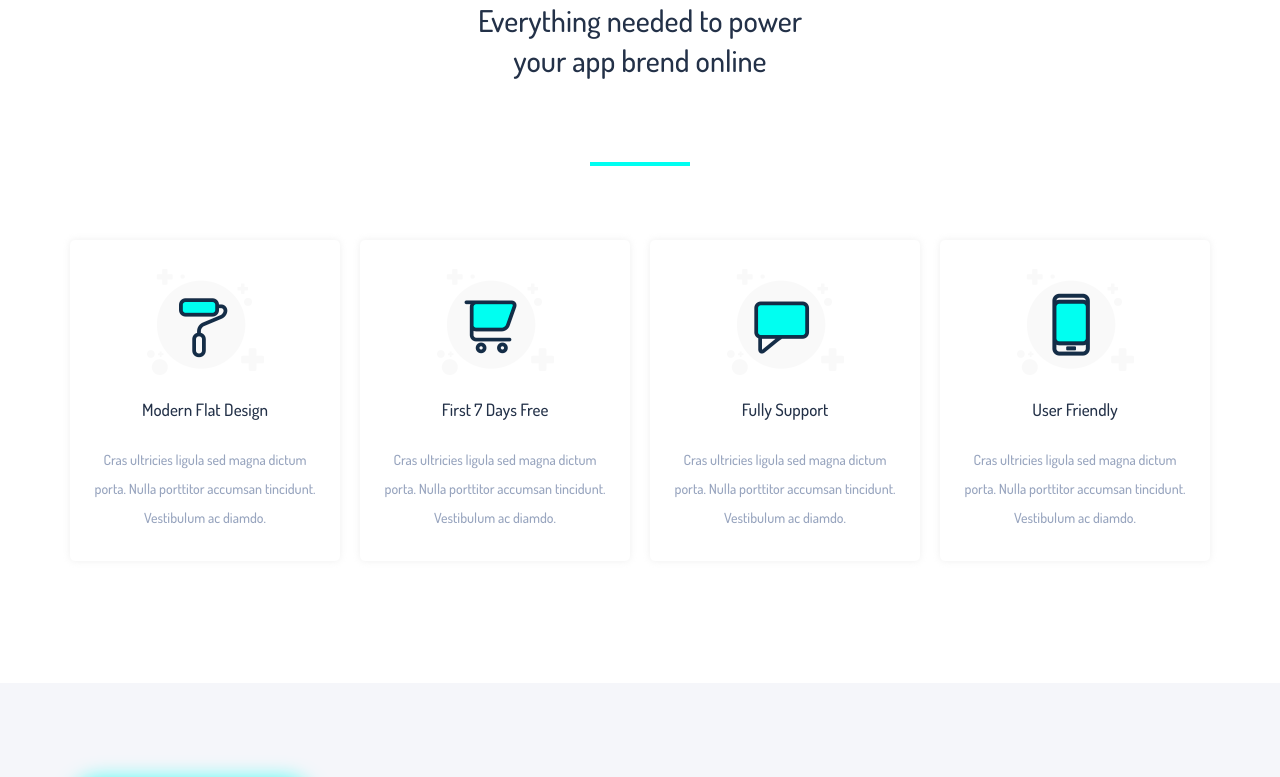
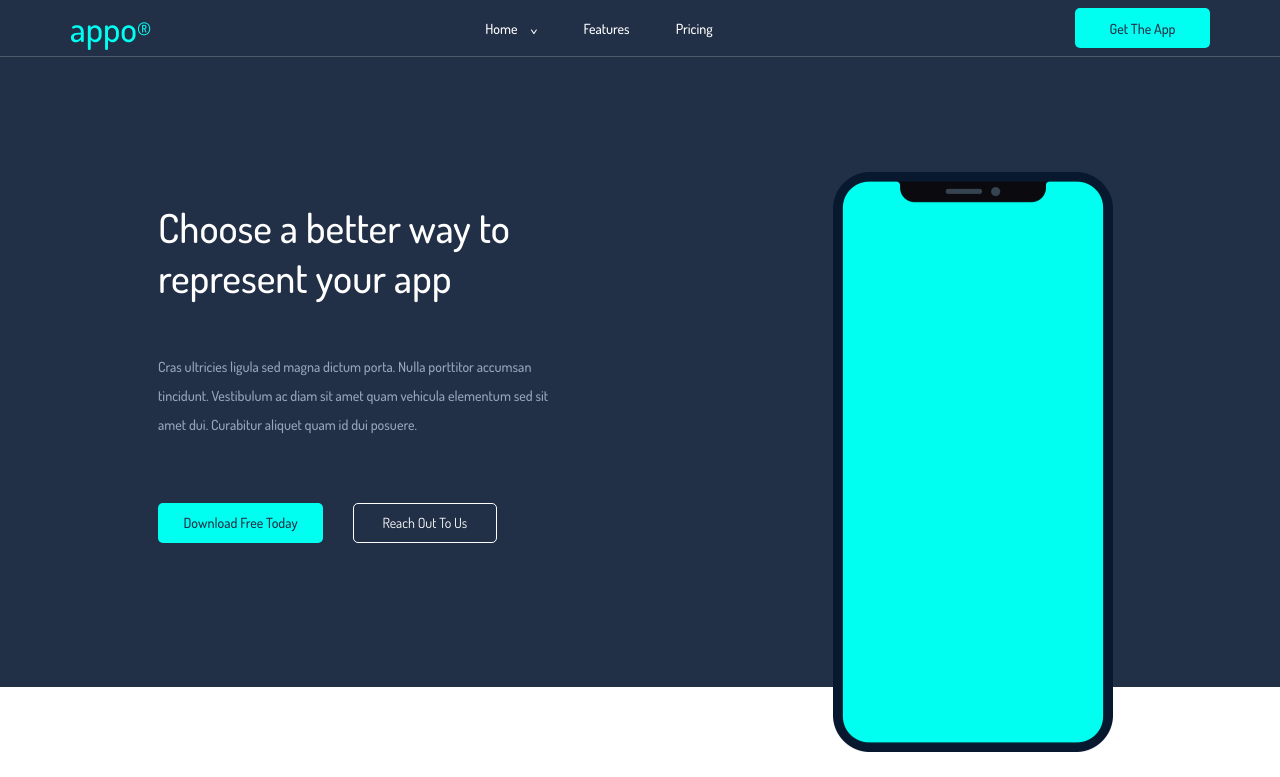
Before and after one commit to mishadanilovich/Appo, a website: page index.html in a window 1280 px wide. Shown: the top 777 px of the page. Drawn offline with nearby package versions, Linux system fonts and the light colour scheme.

Commit message:
Implemented layout of header

```diff
--- a/index.html
+++ b/index.html
@@ -12,6 +12,59 @@
   <title>Appo</title>
 </head>
 <body>
+  <header class="header">
+    <nav class="navbar navbar-expand-lg navbar-inverse bg-inverse">
+      <div class="container">
+        <a class="navbar-brand" href="#">appo<span>&#174;</span></a>
+        <div class="collapse navbar-collapse" id="navbarSupportedContent">
+          <ul class="navbar-nav justify-content-between">
+            <li class="nav-item dropdown">
+              <a class="nav-link dropdown-toggle" href="#" id="navbarDropdown" role="button" data-bs-toggle="dropdown" aria-expanded="false">
+                Home
+              </a>
+              <ul class="dropdown-menu" aria-labelledby="navbarDropdown">
+                <li><a class="dropdown-item" href="#">Action</a></li>
+                <li><a class="dropdown-item" href="#">Another action</a></li>
+                <li><hr class="dropdown-divider"></li>
+                <li><a class="dropdown-item" href="#">Something else here</a></li>
+              </ul>
+            </li>
+            <li class="nav-item">
+              <a class="nav-link" href="#">Features</a>
+            </li>
+              <li class="nav-item">
+                <a class="nav-link" href="#">Pricing</a>
+              </li>
+          </ul>
+        </div>
+        <div class="navbar-buttons d-flex align-items-center">
+        <button class="btn-main">Get The App</button>
+        <button class="navbar-burger navbar-toggler" type="button" data-bs-toggle="collapse" data-bs-target="#navbarSupportedContent" aria-controls="navbarSupportedContent" aria-expanded="false" aria-label="Toggle navigation"">
+          <span class="navbar-burger-icon"></span>
+          <span class="navbar-burger-icon"></span>
+          <span class="navbar-burger-icon"></span>
+        </button>
+      </div>
+    </nav>
+    <div class="header-content container d-flex align-items-center">
+      <div class="row align-items-center">
+        <div class="col d-flex justify-content-center">
+          <div class="header-content__about">
+            <h1>Choose a better way to<br/>represent your app</h1>
+            <p>Cras ultricies ligula sed magna dictum porta. Nulla porttitor accumsan tincidunt. Vestibulum ac diam sit amet quam vehicula elementum sed sit amet dui. Curabitur aliquet quam id dui posuere.</p>
+            <div class="header-content__buttons">
+              <button class="btn-main">Download Free Today</button>
+              <button class="btn-secondary">Reach Out To Us</button>
+            </div>
+          </div>
+        </div>
+        <div class="col d-flex justify-content-center">
+          <img src="./src/img/smartphone.png" alt="Smartphone">
+        </div>
+      </div>
+    </div>
+  </header>
+
   <section class="services">
     <div class="container">
       <h2>Everything needed to power<br/>your app brend online</h2>
--- a/src/css/main.css
+++ b/src/css/main.css
@@ -1,9 +1,11 @@
 :root {
   --main-color: #97a4be;
+  --main-color-light: #4e596c;
   --main-bg-color: #223047;
   --secondary-bg-color: #f5f6fa;
   --secondary-color: #233148;
   --color-aqua: #00fff1;
+  --color-white: #ffffff;
 }
 
 *,
@@ -80,24 +82,174 @@ h5 {
   padding: 0;
 }
 
-.btn-main {
-  background: var(--color-aqua);
+button {
   border: none;
   outline: none;
+  transition: all 0.2s ease-in-out;
+}
+
+.btn-main {
+  width: 165px;
+  height: 40px;
+  background: var(--color-aqua);
   text-transform: uppercase;
   color: var(--secondary-color);
   font-weight: 500;
   box-shadow: -1px 2px 10px #00fff2be;
-  transition: all 0.2s ease-in-out;
 }
 
 .btn-main:hover {
   transform: translate(3px, -3px);
 }
 
+.btn-secondary {
+  color: var(--color-white);
+  width: 144px;
+  height: 40px;
+  background: transparent;
+  border-radius: 5px;
+  border: 1px solid var(--color-white);
+}
+
+.btn-secondary:hover {
+  color: var(--secondary-color);
+  background: var(--color-aqua);
+  border: none;
+}
+
+/*            HEADER            */
+.header {
+  background: var(--main-bg-color);
+}
+
+.header .navbar {
+  border-bottom: 1px solid var(--main-color-light);
+  padding-bottom: 0;
+  padding-top: 0;
+}
+
+.header .navbar .navbar-brand {
+  position: relative;
+  color: var(--color-aqua);
+  font-size: 35px;
+  line-height: 46px;
+}
+
+.header .navbar .navbar-brand span {
+  position: absolute;
+  font-size: 20px;
+}
+
+.header .navbar .navbar-collapse {
+  flex-basis: 0;
+  flex-grow: 0;
+}
+
+.header .navbar .navbar-nav .dropdown {
+  position: relative;
+}
+
+.header .navbar .navbar-nav .nav-item {
+  margin-right: 30px;
+}
+
+.header .navbar .navbar-nav .nav-item:first-of-type {
+  margin-right: 50px;
+}
+
+.header .navbar .navbar-nav .dropdown .dropdown-toggle::after {
+  content: '>';
+  position: absolute;
+  bottom: 5px;
+  right: -13px;
+  transform: rotate(90deg);
+  border: none;
+}
+
+.header .navbar .navbar-nav .nav-item .nav-link {
+  color: var(--color-white);
+}
+
+.header .navbar .navbar-nav .nav-item .nav-link:hover {
+  color: var(--color-aqua);
+}
+
+.header .navbar .navbar-buttons .btn-main {
+  width: 135px;
+  height: 40px;
+  border-radius: 5px;
+  box-shadow: none;
+  text-transform: none;
+}
+
+.header .navbar .navbar-buttons .navbar-burger {
+  background: transparent;
+  outline: none;
+  border: none;
+  margin-left: 31px;
+}
+
+.header .navbar .navbar-buttons .navbar-toggler:focus {
+  box-shadow: none;
+}
+
+.header .navbar .navbar-buttons .navbar-burger-icon {
+  display: block;
+  width: 25px;
+  height: 2px;
+  background: var(--color-white);
+  margin-bottom: 8px;
+}
+
+.header .navbar .navbar-buttons .navbar-burger-icon:last-of-type {
+  margin-bottom: 0;
+}
+
+.header .header-content {
+  min-height: 630px;
+}
+
+.header .header-content img {
+  margin-left: 120px;
+  margin-bottom: -180px;
+  width: 280px;
+  height: 580px;
+}
+
+.header .header-content .row {
+  width: 100%;
+}
+
+.header .header-content .header-content__about {
+  max-width: 420px;
+  margin-left: 50px;
+}
+
+.header .header-content .header-content__about h1 {
+  color: var(--color-white);
+}
+
+.header .header-content .header-content__about p {
+  margin-bottom: 64px;
+}
+
+.header .header-content .header-content__buttons .btn-main {
+  box-shadow: none;
+  width: 165px;
+  height: 40px;
+  border-radius: 5px;
+  text-transform: none;
+  margin-right: 27px;
+}
+
+.header .header-content .header-content__buttons .btn-secondary {
+  width: 144px;
+  height: 40px;
+}
+
 /*           SERVICES           */
 .services {
-  padding-bottom: 122px;
+  padding: 209px 0 122px;
 }
 
 .services h2 {
```
